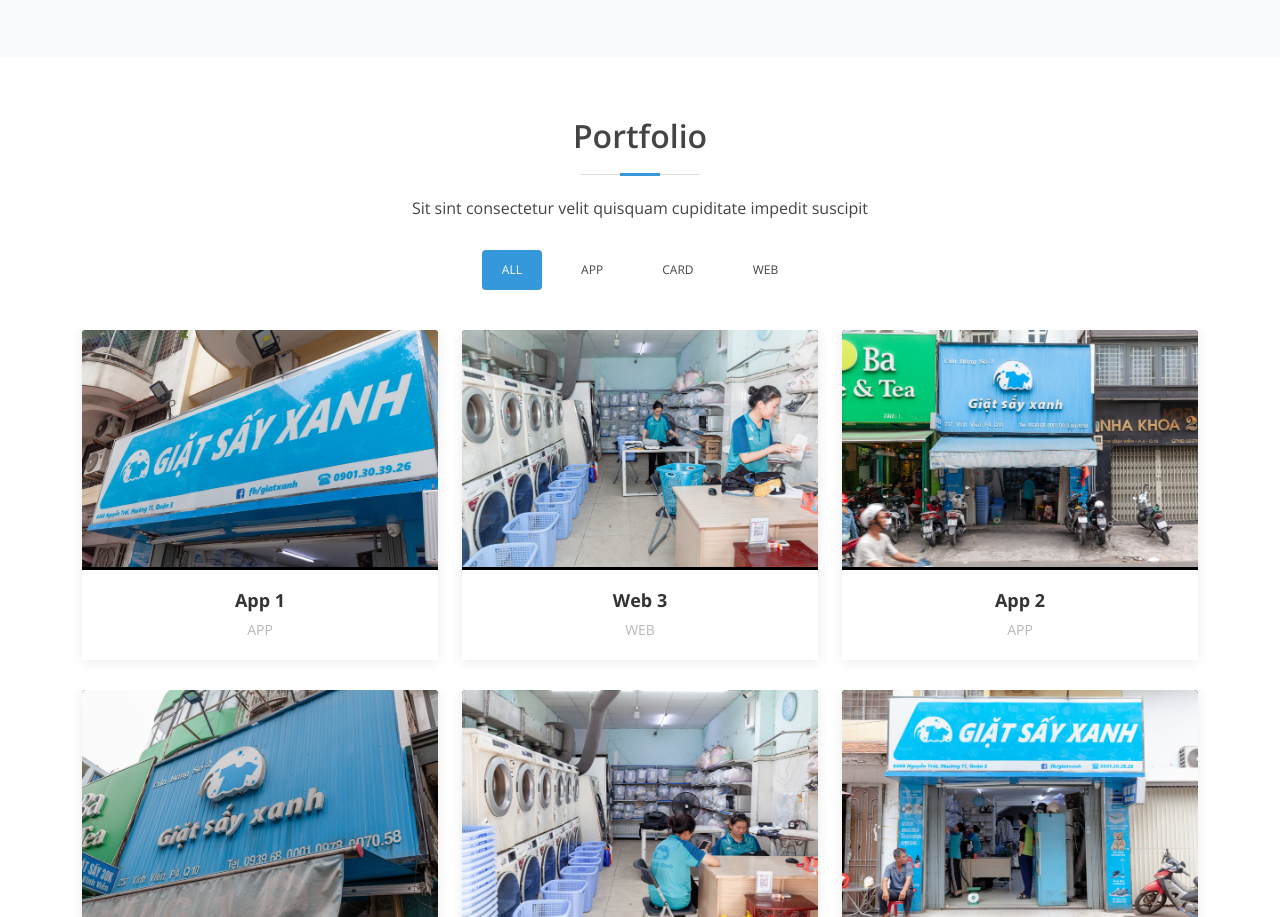
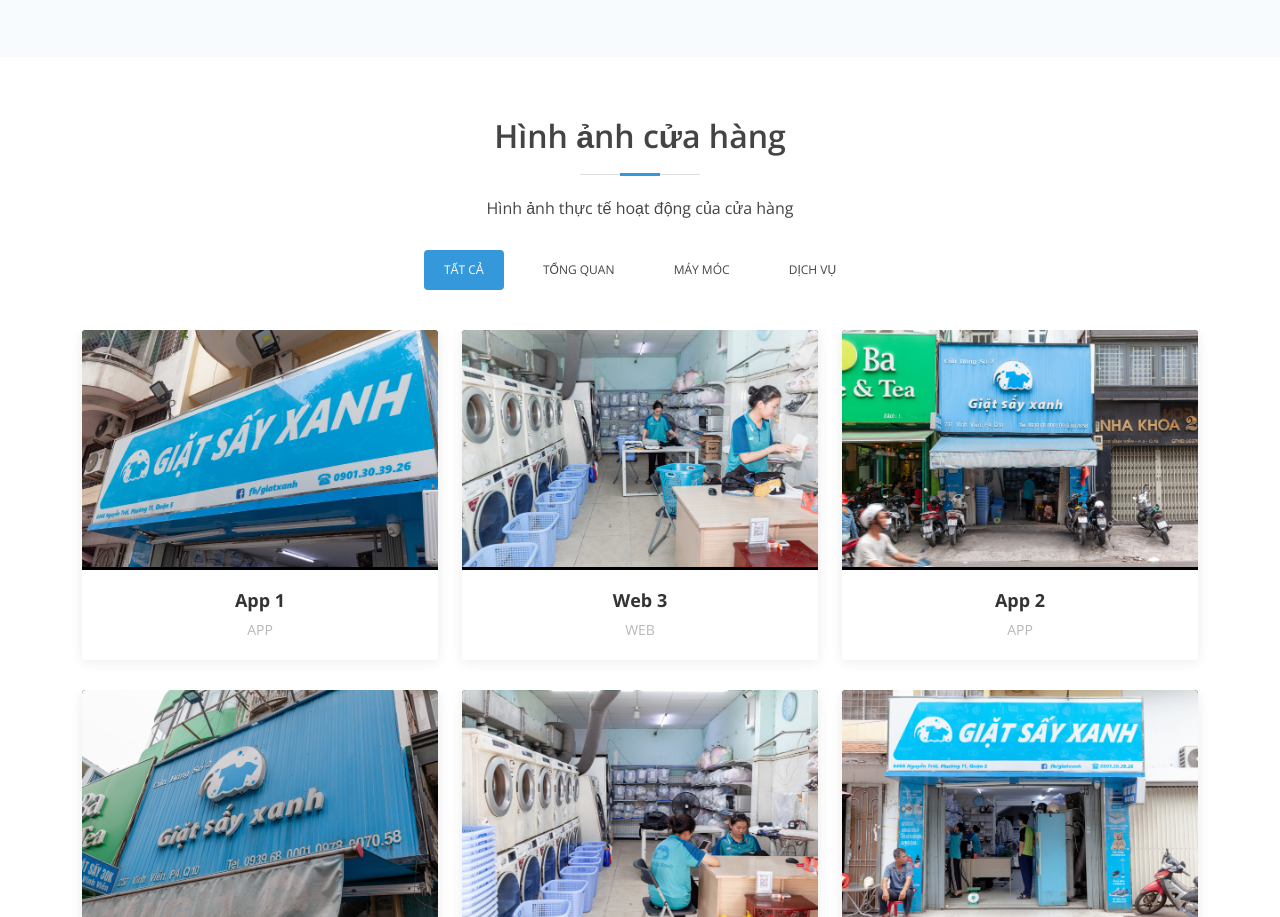
Before and after one commit to levantong/GiatSayXanh, a plain HTML site: page index.html in a window 1280 px wide. Shown: the part 2418-3335 px from the top of the page. Drawn offline with nearby package versions, Linux system fonts and the light colour scheme.

Commit message:
Update index.html

```diff
--- a/index.html
+++ b/index.html
@@ -340,17 +340,17 @@
       <div class="container">
 
         <div class="section-title">
-          <h2>Portfolio</h2>
-          <p>Sit sint consectetur velit quisquam cupiditate impedit suscipit</p>
+          <h2>Hình ảnh cửa hàng</h2>
+          <p>Hình ảnh thực tế hoạt động của cửa hàng</p>
         </div>
 
         <div class="row">
           <div class="col-lg-12">
             <ul id="portfolio-flters">
-              <li data-filter="*" class="filter-active">All</li>
-              <li data-filter=".filter-app">App</li>
-              <li data-filter=".filter-card">Card</li>
-              <li data-filter=".filter-web">Web</li>
+              <li data-filter="*" class="filter-active">Tất cả</li>
+              <li data-filter=".filter-app">Tổng quan</li>
+              <li data-filter=".filter-card">Máy móc</li>
+              <li data-filter=".filter-web">Dịch vụ</li>
             </ul>
           </div>
         </div>
```
